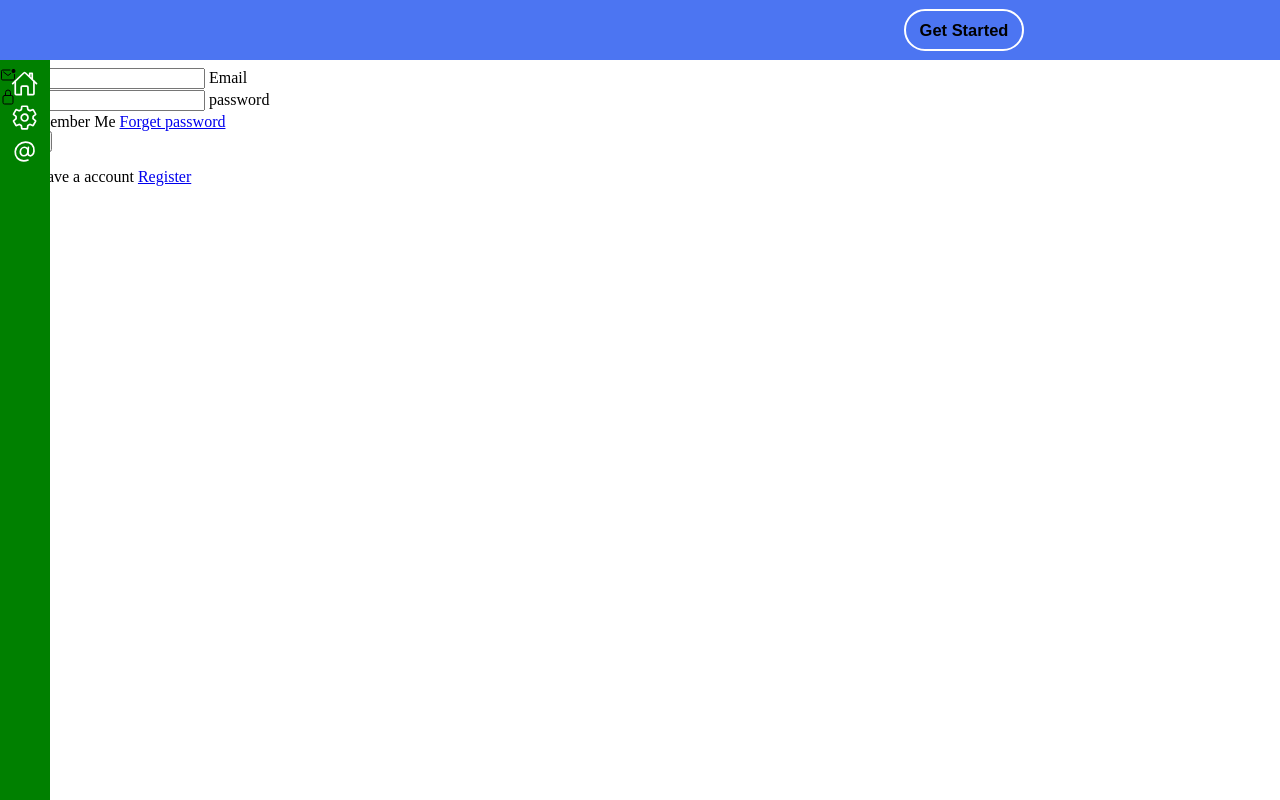
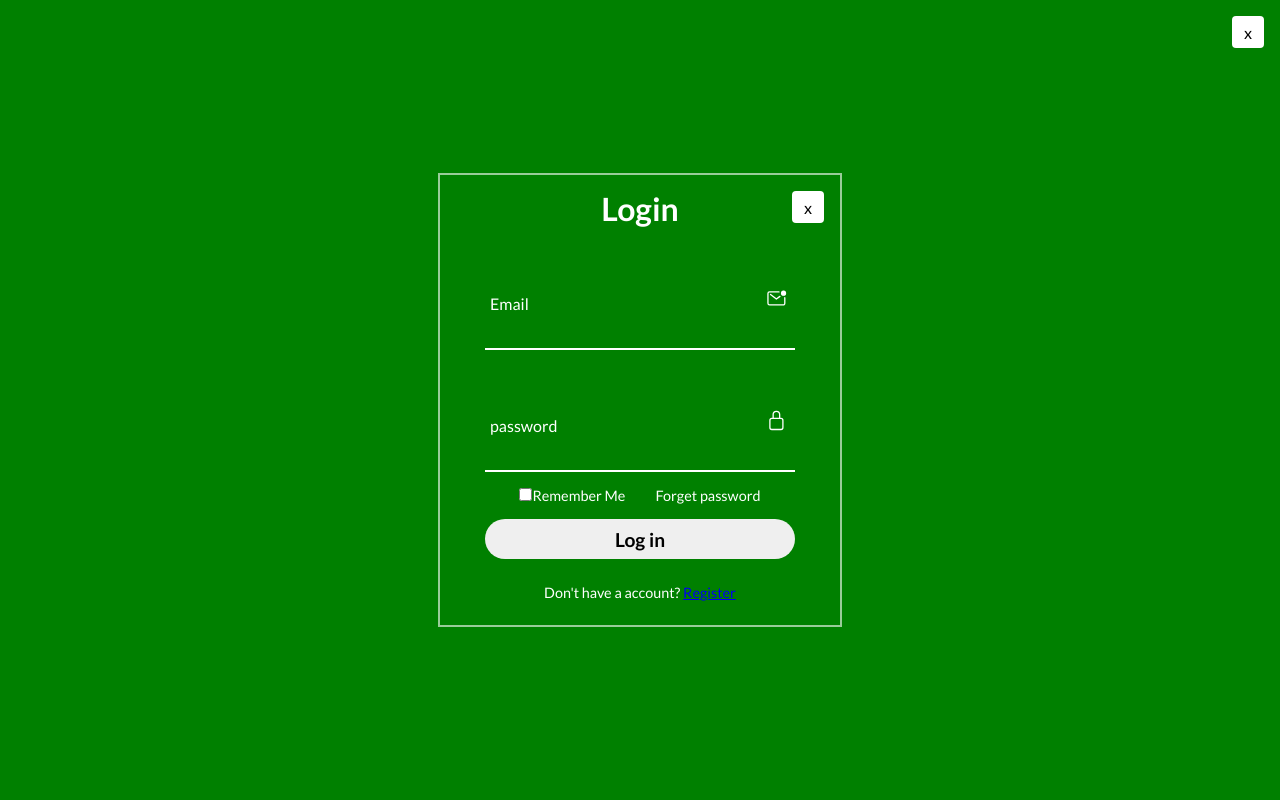
Before and after one commit to Fresh-Fields/fresh-fields, a website built with Vite: page login.html in a window 1280 px wide. Both pictures are taken after a click on the button "Get Started". Built offline with nearby package versions, Linux system fonts and the light colour scheme.

Commit message:
fixed CSS, login JS

```diff
--- a/css/Loginpage.css
+++ b/css/Loginpage.css
@@ -1,27 +1,34 @@
 @import url('https://fonts.googleapis.com/css2?family=Lato:wght@300;400;700;900&family=Roboto:wght@300;500;700&display=swap');
 
 /*css file for login page
-changes to be made here*/
+changes to be made here (TODO SCSS)*/
 
-
-*{
+/* suggession: @samarth move this to global.scss (also avoid `*`) */
+* {
     font-family: 'Lato', sans-serif;
     padding: 0;
     margin: 0;
 }
 
-section{
+.login-container {
     display: flex;
     justify-content: center;
     align-items: center;
-    min-height: 100vh;
+
+    position: fixed;
+    top: 0;
+    left: 0;
     width: 100%;
+    height: 100vh;
+
     background-color: green;
 
-    background: url('bghaha.jpg')no-repeat;
+    /* TODO (NOTE): @samarth image kaha hai? public is empty :sob: */
+    /* background: url('bghaha.jpg')no-repeat; */
     background-size: cover;
 }
-.form-box{
+
+.form-box {
     background-color: transparent;
     position: relative;
     width: 400px;
@@ -29,23 +36,23 @@ section{
     display: flex;
     justify-content: center;
     align-items: center;
-    border: 2px solid rgba(255,255,255,0.6);
+    border: 2px solid rgba(255, 255, 255, 0.6);
 }
 
-h2{
+h2 {
     font-size: 2em;
     color: white;
     text-align: center;
 }
 
-.inputbox{
+.inputbox {
     position: relative;
     margin: 30px 0;
     width: 310px;
     border-bottom: 2px solid #fff;
 }
 
-.inputbox label{
+.inputbox label {
     position: absolute;
     top: 50%;
     left: 5px;
@@ -56,13 +63,12 @@ h2{
     color: #fff;
 }
 
-
-input:focus ~ label,
-input:focus ~ :valid{
+.inputbox>input:focus~label,
+.inputbox>input:focus~ :valid {
     top: -5px;
 }
 
-.inputbox input{
+.inputbox input {
     width: 100%;
     height: 50px;
     background: transparent;
@@ -73,7 +79,7 @@ input:focus ~ :valid{
     color: #fff;
 }
 
-.inputbox ion-icon{
+.inputbox ion-icon {
     position: absolute;
     right: 8px;
     color: #fff;
@@ -81,8 +87,7 @@ input:focus ~ :valid{
     top: 30px;
 }
 
-.forget{
-
+.forget {
     margin: -15px 0 15px;
     font-size: .9em;
     color: #fff;
@@ -90,21 +95,21 @@ input:focus ~ :valid{
     justify-content: center;
 }
 
-.forget a{
-   margin-left: 30px;
+.forget a {
+    margin-left: 30px;
 }
 
-.forget a{
+.forget a {
     color: #fff;
     text-decoration: none;
 }
 
-.forget a:hover{
+.forget a:hover {
     text-decoration: underline;
     color: black;
 }
 
-button{
+button {
     width: 100%;
     height: 40px;
     border-radius: 40px;
@@ -114,26 +119,41 @@ button{
     font-weight: 700;
 }
 
-button:hover{
+button:hover {
     transition: 0.4s;
     background-color: grey;
 
 }
 
-.register{
+.register {
     font-size: .9em;
     color: #fff;
     text-align: center;
     margin: 25px 0 10px;
 }
 
-.register p a{
+.register p a {
     text-decoration: none;
     color: #fff;
     font-weight: 600;
 }
 
-.register p a:hover{
+.register p a:hover {
     color: black;
     text-decoration: underline;
 }
+
+#login-exit {
+    display: flex;
+    justify-content: center;
+    align-items: center;
+    position: absolute;
+    top: 0;
+    right: 0;
+    background: #fff;
+    width: 2rem;
+    height: 2rem;
+    border-radius: 4px;
+    margin: 1rem;
+    cursor: pointer;
+}
--- a/css/global.scss
+++ b/css/global.scss
@@ -4,7 +4,8 @@ $primary: #000;
 $secondary: #000;
 $accent: #000;
 
-$sidebar-width: 30px;
+$sidebar-width: 50px;
+$nav-size: 60px;
 
 body {
   margin: 0;
@@ -15,3 +16,7 @@ body {
   padding: 0;
   margin: 0;
 }
+
+.hidden {
+  display: none !important;
+}
--- a/css/navbar.scss
+++ b/css/navbar.scss
@@ -1,3 +1,5 @@
+@use './global.scss' as g;
+
 nav {
     display: flex;
     justify-content: right;
@@ -9,7 +11,7 @@ nav {
     left: 0;
 
     width: 100%;
-    height: 60px;
+    height: g.$nav-size;
 
     padding-right: 30px;
     background-color: #4c75f2;
--- a/css/sidebar.scss
+++ b/css/sidebar.scss
@@ -14,9 +14,10 @@
 .sidebar {
     display: flex;
     flex-direction: row;
+    position: absolute;
     top: 60px;
-    position: absolute;
     bottom: 0;
+    width: g.$sidebar-width;
     font-size: 1.7rem;
     transition: width 200ms ease;
 }
@@ -28,7 +29,6 @@
     padding: 10px 10px 10px 10px;
     color: #fff;
     background-color: green;
-    width: g.$sidebar-width;
 }
 
 .icon_name {
--- a/login.html
+++ b/login.html
@@ -7,14 +7,14 @@
   <link rel="stylesheet" href="/css/global.scss">
   <link rel="stylesheet" href="/css/navbar.scss">
   <link rel="stylesheet" href="/css/sidebar.scss">
-  <link rel="stylesheet" href="/css/loginbar.css">
+  <link rel="stylesheet" href="/css/Loginpage.css">
   <title>Vite App</title>
 </head>
 
 <body>
   <!-- insert navigation bar -->
   <nav>
-    <button class="start_button">    <!--nav is used for button so dont use it for any other-->
+    <button class="start_button"> <!--nav is used for button so dont use it for any other-->
       Get Started
     </button>
   </nav>
@@ -25,7 +25,7 @@
       <div><ion-icon name="home-outline"></ion-icon></div>
       <div><ion-icon name="settings-outline"></ion-icon></div>
       <div><ion-icon name="at-outline"></ion-icon></div>
-    </div>              <!-- In sidebar the class sidebar is given flex box property row and its child with column -->
+    </div> <!-- In sidebar the class sidebar is given flex box property row and its child with column -->
     <div class="icon_name">
       <div><a href>Home</a></div>
       <div><a href>Setting</a></div>
@@ -36,10 +36,12 @@
 
   <!-- insert login page -->
   <!--login box html code-->
-  <section>
+  <section class="login-container hidden">
+    <div class="exit" id="login-exit">x<!-- @samarth x icon goes here --></div>
     <div class="form-box">
       <div class="form-value">
         <form action="">
+          <div class="exit" id="login-exit">x<!-- @samarth x icon goes here --></div>
           <h2>Login</h2>
           <div class="inputbox">
             <ion-icon name="mail-unread-outline"></ion-icon>
@@ -58,14 +60,8 @@
           <button>
             Log in
           </button>
-
           <div class="register">
-                    <p>
-                        Don't have a account
-                        <a href="#">
-                            Register
-                        </a>
-                    </p>
+            Don't have a account? <a href="#">Register</a>
           </div>
         </form>
       </div>
@@ -73,7 +69,6 @@
   </section>
 
   <script type="module" src="/src/main.js"></script>
-  <script type="module" src="/src/i18n.js"></script>
   <script type="module" src="https://unpkg.com/ionicons@7.1.0/dist/ionicons/ionicons.esm.js"></script>
   <script nomodule src="https://unpkg.com/ionicons@7.1.0/dist/ionicons/ionicons.js"></script>
 </body>
--- a/src/main.js
+++ b/src/main.js
@@ -0,0 +1,18 @@
+/* ////////////////////////////////
+  ////  login related events  ////
+ //////////////////////////////// */
+
+let login_button = document.querySelector(".start_button");
+let login_popup = document.querySelector(".login-container");
+let exitkeys = document.querySelectorAll("#login-exit");
+
+// if "get started" is clicked
+login_button.onclick = () => {
+  login_popup.classList.remove("hidden");
+}
+
+exitkeys.forEach(e => {
+  e.onclick = () => {
+    login_popup.classList.add("hidden");
+  }
+});
```
Also changed, not shown: css/sidebar.css (deleted). Lines whose indentation alone changed are shown as unchanged.
